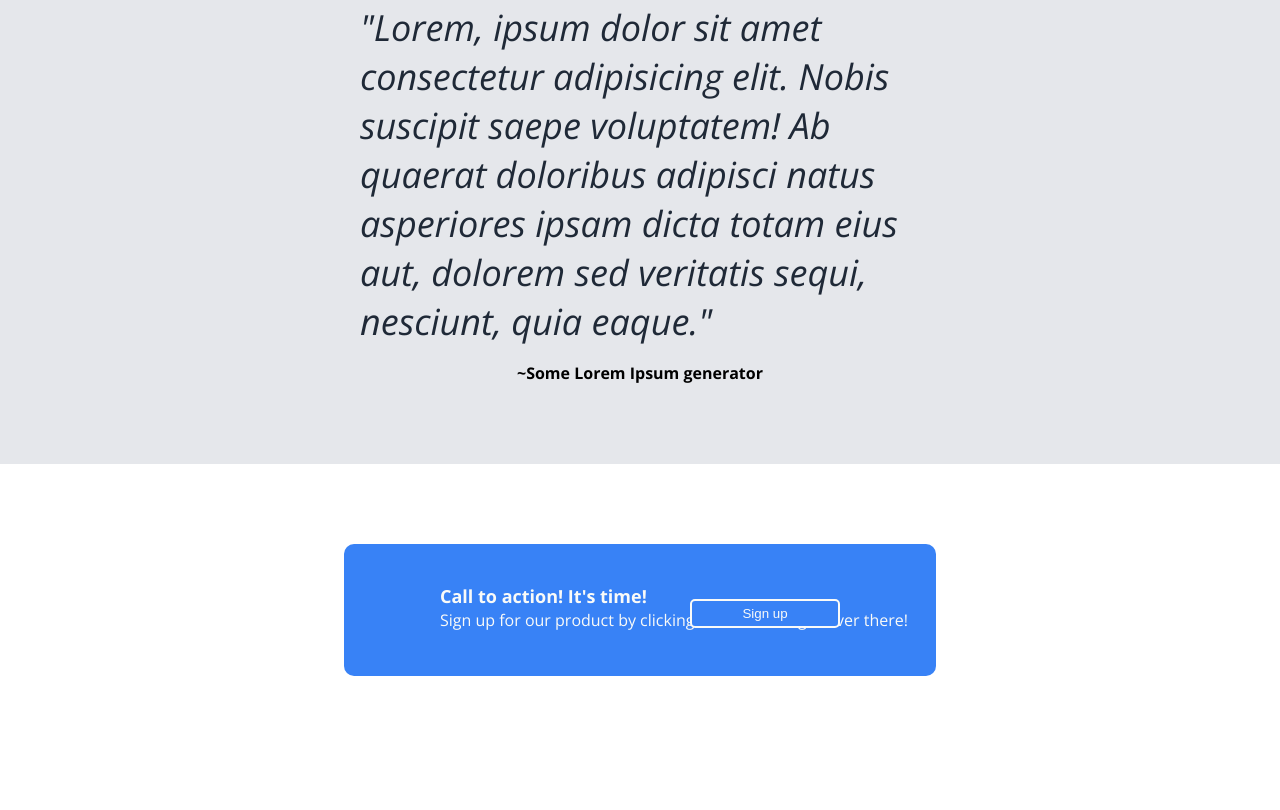
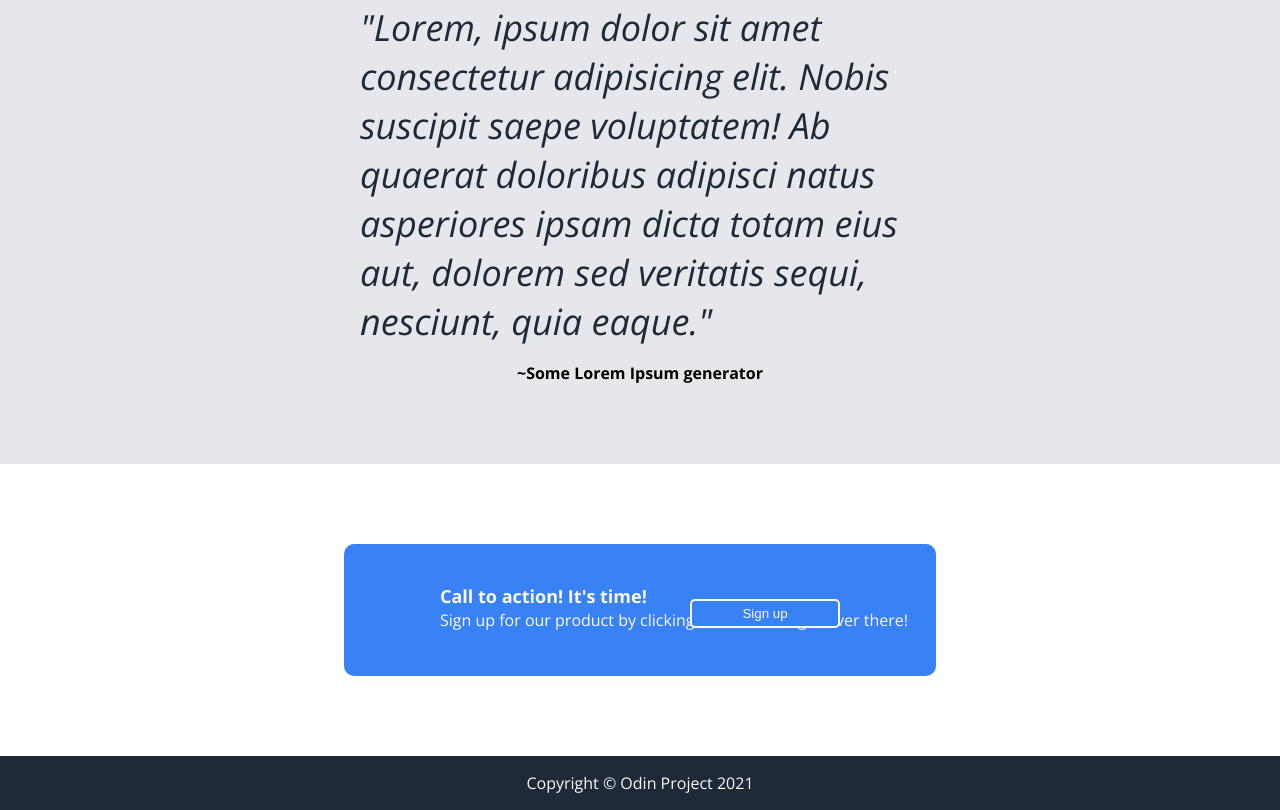
Before and after one commit to MarKot32/odin-landing-page, a plain HTML site: page index.html in a window 1280 px wide. Shown: the part 1276-2086 px from the top of the page. Before the commit the page ends 2032 px from the top, so only its background shows below. Drawn offline with nearby package versions, Linux system fonts and the light colour scheme.

Commit message:
add styles to footer

```diff
--- a/index.html
+++ b/index.html
@@ -88,6 +88,6 @@
       </div>
     </section>
 
-    <footer></footer>
+    <footer>Copyright &#169; Odin Project 2021</footer>
   </body>
 </html>
--- a/styles.css
+++ b/styles.css
@@ -230,3 +230,12 @@ a:hover {
 
   box-shadow: 10px 10px 5px #2f6bca;
 }
+
+footer {
+  display: flex;
+  align-items: center;
+  justify-content: center;
+  background-color: #1f2937;
+  color: #f9faf8;
+  padding: 1rem;
+}
```
